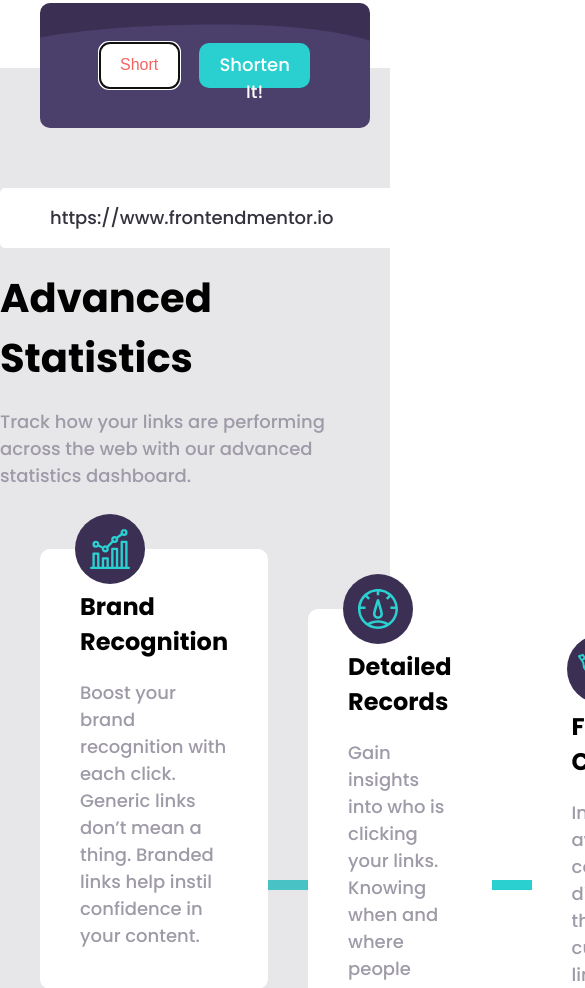
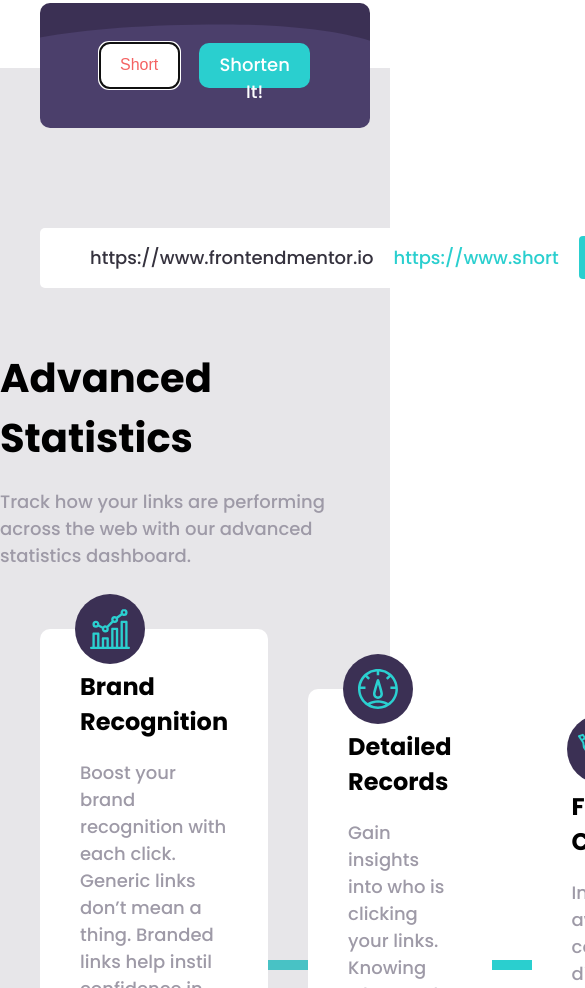
Before and after one commit to Wongel-Yilma/Url-shortening-API, a plain HTML site: page index.html in a window 390 px wide. Shown: the part 756-1744 px from the top of the page, 585 px wide, since content can reach past the window. Drawn offline with nearby package versions, Linux system fonts and the light colour scheme; no server answers.

Commit message:
Make the width of link preview responsive

```diff
--- a/index.html
+++ b/index.html
@@ -76,9 +76,11 @@
       </form>
     </section>
     <section class="section-features">
-      <div class="link__previews">
-        <div class="link__preview">
-          <p class="link__input">
+      <div class="links">
+
+        <div class="link__previews">
+          <div class="link__preview">
+            <p class="link__input">
             https://www.frontendmentor.io
           </p>
            <p class="link__short">
@@ -87,6 +89,7 @@
           <button class="link__btn btn">Copy</button>
         </div>
       </div>
+    </div>
 
       <h2 class="heading-2 ">Advanced Statistics</h2>
       <p class="paragraph mid-width">
--- a/src/css/style.css
+++ b/src/css/style.css
@@ -33,7 +33,6 @@ body {
 .header,
 .section-hero,
 .features,
-.link__previews,
 .footer {
   max-width: 120rem;
   margin: 0 auto;
@@ -230,13 +229,21 @@ button {
   .footer__logo path {
     fill: #fff; }
 
+.links {
+  padding: 4rem;
+  margin: 0 auto;
+  max-width: 120rem;
+  display: grid;
+  grid-template-columns: minmax(auto, 120rem); }
+
 .link__previews {
   padding: 0;
   background-color: #fff;
   border-radius: 5px;
   display: flex;
   flex-direction: column;
-  min-width: 110rem; }
+  margin: 0 auto;
+  width: 100%; }
 
 .link__preview {
   padding: 3rem 5rem;
--- a/src/sass/_components.scss
+++ b/src/sass/_components.scss
@@ -167,14 +167,24 @@
 }
 
 // Link Previews
+.links {
+   padding: 4rem;
+   margin: 0 auto;
+   max-width: 120rem;
+   display:grid;
+   grid-template-columns: minmax(auto,120rem);
+}
 .link {
+
    &__previews {
-   padding: 0;
+
+   padding: 0 ;
    background-color: #fff;
    border-radius: 5px;
    display: flex;
    flex-direction: column;
-   min-width: 110rem;
+   margin: 0 auto;
+   width: 100%;
    }
    &__preview {
    padding:3rem 5rem;
--- a/src/sass/_layout.scss
+++ b/src/sass/_layout.scss
@@ -27,7 +27,6 @@
 .header,
 .section-hero,
 .features,
-.link__previews,
 .footer
  {
   max-width: 120rem;
```
